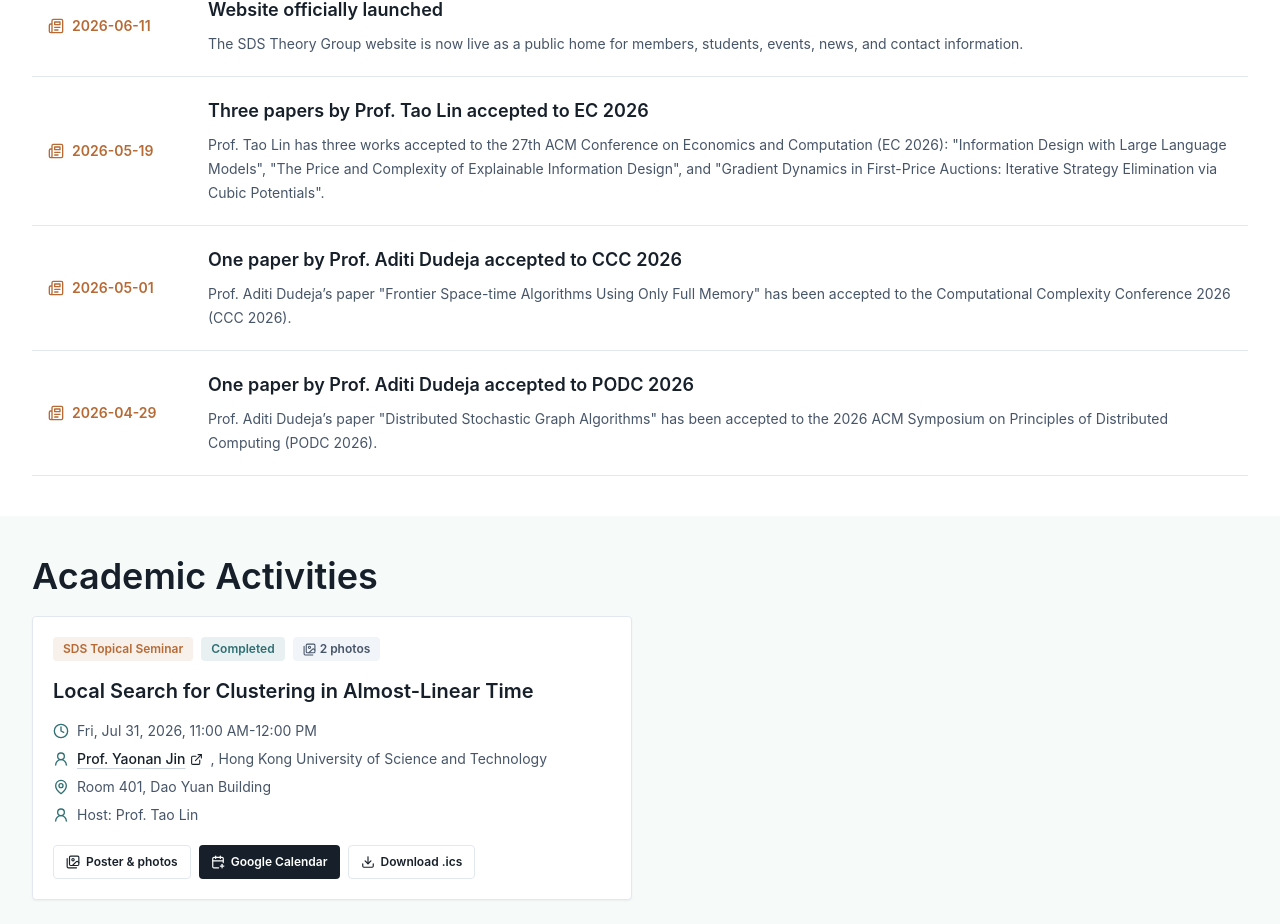
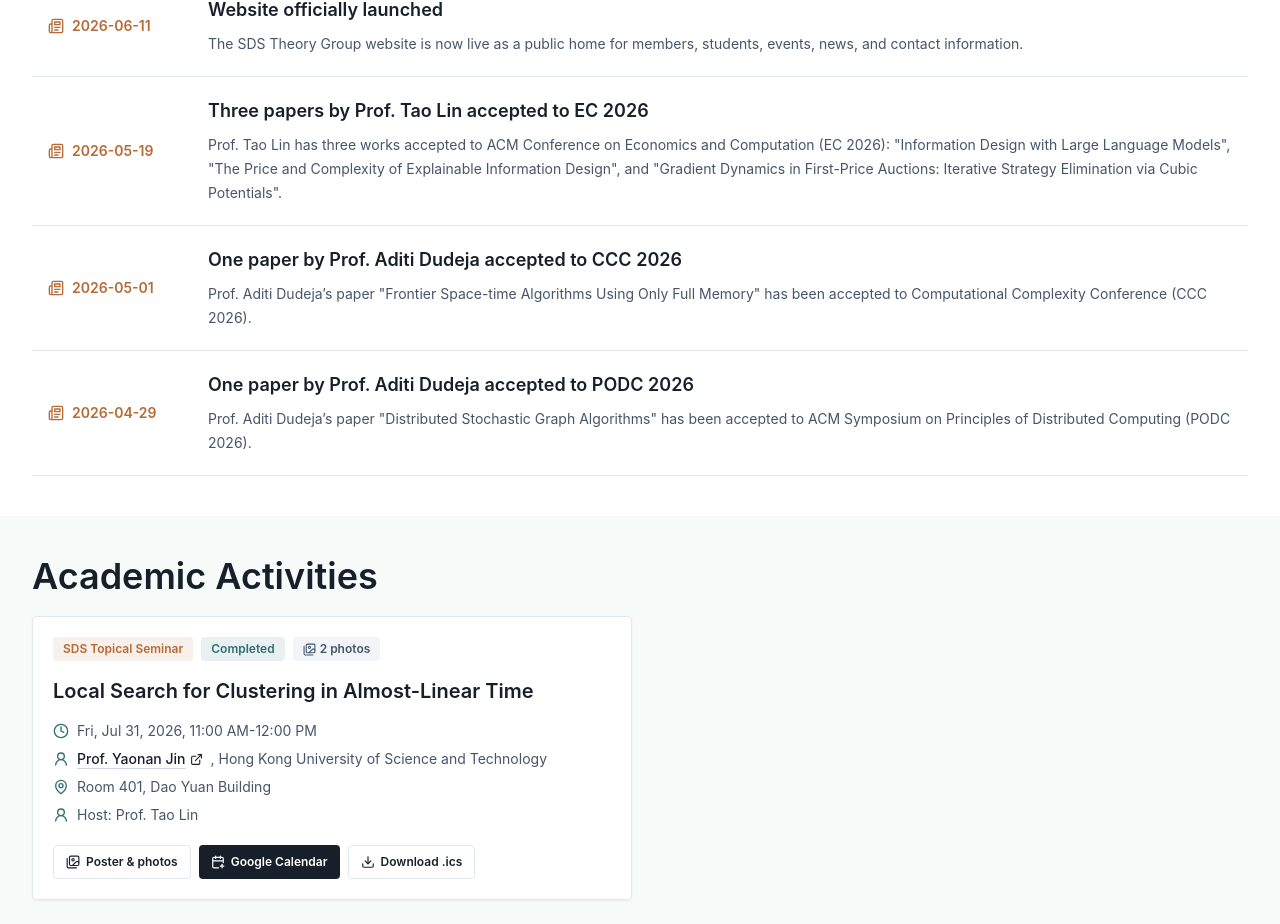
Before and after one commit to sds-theory/sds-theory.github.io, a React (Vite) app: page / in a window 1280 px wide. Shown: the part 2720-3644 px from the top of the page. Built offline with nearby package versions, Linux system fonts and the light colour scheme.

Commit message:
Standardize conference names in bilingual news

```diff
--- a/src/data/site.ts
+++ b/src/data/site.ts
@@ -925,8 +925,8 @@ export const news: NewsItem[] = [
       zh: '林涛教授三篇论文被 EC 2026 录用',
     },
     summary: {
-      en: 'Prof. Tao Lin has three works accepted to the 27th ACM Conference on Economics and Computation (EC 2026): "Information Design with Large Language Models", "The Price and Complexity of Explainable Information Design", and "Gradient Dynamics in First-Price Auctions: Iterative Strategy Elimination via Cubic Potentials".',
-      zh: '林涛教授三篇论文《Information Design with Large Language Models》《The Price and Complexity of Explainable Information Design》《Gradient Dynamics in First-Price Auctions: Iterative Strategy Elimination via Cubic Potentials》被 the 27th ACM Conference on Economics and Computation (EC 2026) 录用。',
+      en: 'Prof. Tao Lin has three works accepted to ACM Conference on Economics and Computation (EC 2026): "Information Design with Large Language Models", "The Price and Complexity of Explainable Information Design", and "Gradient Dynamics in First-Price Auctions: Iterative Strategy Elimination via Cubic Potentials".',
+      zh: '林涛教授三篇论文《Information Design with Large Language Models》《The Price and Complexity of Explainable Information Design》《Gradient Dynamics in First-Price Auctions: Iterative Strategy Elimination via Cubic Potentials》被 ACM Conference on Economics and Computation (EC 2026) 录用。',
     },
   },
   {
@@ -936,8 +936,8 @@ export const news: NewsItem[] = [
       zh: 'Aditi Dudeja 教授一篇论文被 CCC 2026 录用',
     },
     summary: {
-      en: 'Prof. Aditi Dudeja’s paper "Frontier Space-time Algorithms Using Only Full Memory" has been accepted to the Computational Complexity Conference 2026 (CCC 2026).',
-      zh: 'Aditi Dudeja 教授一篇论文《Frontier Space-time Algorithms Using Only Full Memory》被 the Computational Complexity Conference 2026 (CCC 2026) 录用。',
+      en: 'Prof. Aditi Dudeja’s paper "Frontier Space-time Algorithms Using Only Full Memory" has been accepted to Computational Complexity Conference (CCC 2026).',
+      zh: 'Aditi Dudeja 教授一篇论文《Frontier Space-time Algorithms Using Only Full Memory》被 Computational Complexity Conference (CCC 2026) 录用。',
     },
   },
   {
@@ -947,8 +947,8 @@ export const news: NewsItem[] = [
       zh: 'Aditi Dudeja 教授一篇论文被 PODC 2026 录用',
     },
     summary: {
-      en: 'Prof. Aditi Dudeja’s paper "Distributed Stochastic Graph Algorithms" has been accepted to the 2026 ACM Symposium on Principles of Distributed Computing (PODC 2026).',
-      zh: 'Aditi Dudeja 教授一篇论文《Distributed Stochastic Graph Algorithms》被 the 2026 ACM Symposium on Principles of Distributed Computing (PODC 2026) 录用。',
+      en: 'Prof. Aditi Dudeja’s paper "Distributed Stochastic Graph Algorithms" has been accepted to ACM Symposium on Principles of Distributed Computing (PODC 2026).',
+      zh: 'Aditi Dudeja 教授一篇论文《Distributed Stochastic Graph Algorithms》被 ACM Symposium on Principles of Distributed Computing (PODC 2026) 录用。',
     },
   },
 ];
```
